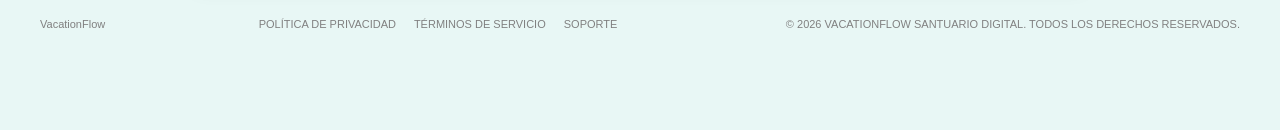
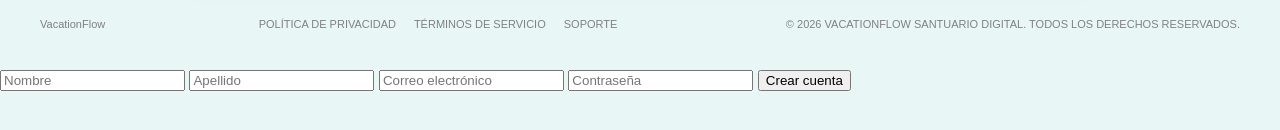
Before and after one commit to maribelalarcon/vacationFlow-App, a plain HTML site: page login y registro/index.html in a window 1280 px wide. Shown: the part 620-750 px from the top of the page. Drawn offline with Linux system fonts and the light colour scheme.

Commit message:
Add registration form to index.html
Added a new registration form with input fields for name, surname, email, and password, along with a submit button and linked a JavaScript file.

```diff
--- a/login y registro/index.html
+++ b/login y registro/index.html
@@ -72,6 +72,15 @@
         </div>
         <div>© 2026 VACATIONFLOW SANTUARIO DIGITAL. TODOS LOS DERECHOS RESERVADOS.</div>
     </div>
+    <form id="registrofrom">
+    <input type="text" id="nombre" placeholder="Nombre" required>
+    <input type="text" id="apellido" placeholder="Apellido" required>
+    <input type="email" id="email" placeholder="Correo electrónico" required>
+    <input type="password" id="password" placeholder="Contraseña" required>
 
+    <button type="submit">Crear cuenta</button>
+</form>
+
+<script src="registro.js"></script>
 </body>
 </html>
```
